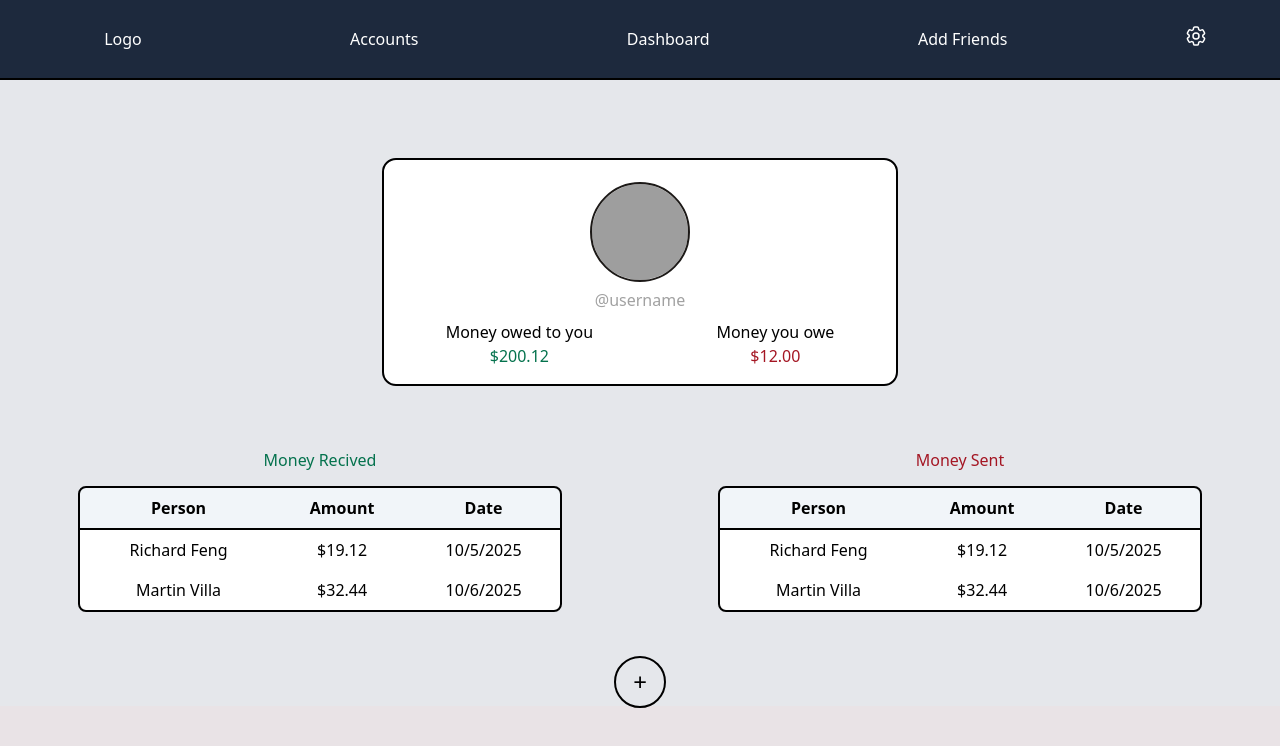
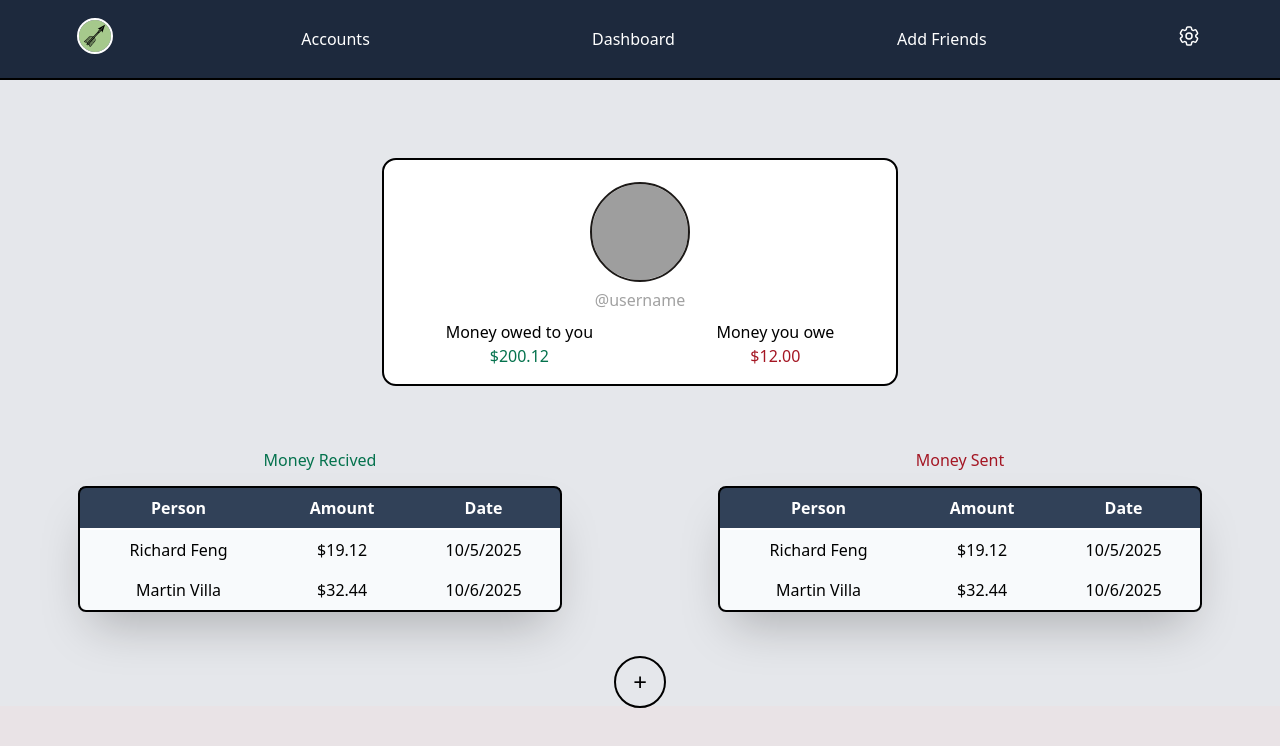
Before and after one commit to Oasis-NEU/f25-group-25, a React (Vite) app in the folder my-react-app/: page /dashboard in a window 1280 px wide. Shown: the top 746 px of the page. Built offline with nearby package versions, Linux system fonts and the light colour scheme; grey boxes are pictures that could not be loaded.

Commit message:
changed settings, navbar, dashboard

```diff
--- a/my-react-app/src/App.jsx
+++ b/my-react-app/src/App.jsx
@@ -7,21 +7,25 @@ import Settings from "./pages/settings";
 import Login from "./pages/login";
 import AddFriends from "./pages/add_contacts";
 import Signup from "./pages/signup";
+import Debts from './pages/debts'
+import { DebtProvider } from './contexts/DebtContext'
+
 
 function App() {
   return (
     <BrowserRouter>
-      <Routes>
-        <Route path="/" element={
-          <Landing></Landing>
-        }/>
-        <Route path="/dashboard" element={<Dashboard />} />
-        <Route path="/landing" element={<Landing />} />
-        <Route path='/settings' element={<Settings/>}/>
-        <Route path='/login' element={<Login/>}/>
-        <Route path='/add_contacts' element={<AddFriends/>}/>
-        <Route path='/signup' element={<Signup/>}/>
-      </Routes>
+      <DebtProvider>
+        <Routes>
+          <Route path="/" element={<Landing />} />
+          <Route path="/dashboard" element={<Dashboard />} />
+          <Route path="/landing" element={<Landing />} />
+          <Route path='/settings' element={<Settings />} />
+          <Route path='/login' element={<Login />} />
+          <Route path='/add_contacts' element={<AddFriends />} />
+          <Route path='/signup' element={<Signup />} />
+          <Route path='/debts' element={<Debts />} />
+        </Routes>
+      </DebtProvider>
     </BrowserRouter>
   )
 }
--- a/my-react-app/src/assets/debttable.jsx
+++ b/my-react-app/src/assets/debttable.jsx
@@ -1,15 +1,15 @@
 function DebtTable() {
     return <div className="flex items-center w-full">
-    <table className='bg-white table-auto rounded-md outline-2 mx-auto [&_td]:text-center [&_td]:py-2 [&_th]:py-2 w-3/4'>
-        <thead className="bg-slate-100 border-b-2 upper font">
+    <table className='bg-white table-auto rounded-md outline-2 mx-auto [&_td]:text-center [&_td]:py-2 [&_th]:py-2 w-3/4 shadow-2xl'>
+        <thead className="bg-slate-700 border-b-2 text-white">
             <tr>
                 <th>Person</th>
                 <th>Amount</th>
                 <th>Date</th>
             </tr>
         </thead>
-        <tbody className="bg-white">
-            <tr>
+        <tbody className="bg-slate-50">
+            <tr className="">
                 <td>Richard Feng</td>
                 <td>$19.12</td>
                 <td>10/5/2025</td>
--- a/my-react-app/src/navbar.jsx
+++ b/my-react-app/src/navbar.jsx
@@ -5,7 +5,9 @@ function NavBar() {
       <div className='bg-slate-800 flex justify-center sticky top-0 z-10 w-full'>
         <div className="flex border-b-2 h-20 w-full justify-around items-center">
         <Link to='/'>
-            <button className="hover:bg-slate-700 rounded-md hover:scale-[1.05] px-8 py-2 text-white transition-all ease-in-out cursor-pointer">Logo</button>
+            <button className="hover:bg-slate-700 rounded-full hover:scale-[1.10] text-white transition-all ease-in-out cursor-pointer">
+                <img src='public/Colored_logo.png' className="h-8 w-8 rounded-full outline-2"></img>
+            </button>
         </Link>
         {/* <Link to='/debts'>
             <button className="hover:bg-slate-700 rounded-md hover:scale-[1.05] px-8 py-2 text-white transition-all ease-in-out cursor-pointer">Debts</button>
--- a/my-react-app/src/pages/dashboard.jsx
+++ b/my-react-app/src/pages/dashboard.jsx
@@ -30,7 +30,7 @@ function Dashboard() {
     </div>
     <div className="mt-12">
         <Link to='/debts'>
-            <button className="rounded-full outline-2 w-12 h-12 text-2xl">+</button>
+            <button className="cursor-pointer rounded-full outline-2 w-12 h-12 text-2xl">+</button>
         </Link>
     </div>
   </div>
--- a/my-react-app/src/pages/settings.jsx
+++ b/my-react-app/src/pages/settings.jsx
@@ -1,7 +1,20 @@
 import NavBar from "../navbar"
 import { Link } from "react-router-dom"
+import React, { useRef } from 'react';
 
 function Settings() {
+    const fileInputRef = useRef(null);
+
+    const handleButtonClick = () => {
+        fileInputRef.current.click()
+    }
+    const handleFileChange = (event) => {
+        const selectedFile = event.target.files[0];
+        if (selectedFile) {
+            console.log('Selected file:', selectedFile.name);
+        }
+    };
+
     return <div className="bg-radial from-[#fffbf6] from-20% to-offwhite">
         <NavBar></NavBar>
         <div className="flex flex-col items-center mx-auto outline-2 w-8/12 my-12 rounded-sm bg-white">
@@ -17,7 +30,12 @@ function Settings() {
                     <img className='my-2 object-cover rounded-full h-18 w-18 outline-2 outline-stone-900' src='https://encrypted-tbn0.gstatic.com/images?q=tbn:ANd9GcSIEd2zxEc_4IQ1jHyniHLECu15zRjkHTBJzA&s'></img>
                     <h1 className="select-all cursor-pointer text-neutral-400">@username</h1>
                 </div>
-                <button className='cursor-pointer outline-2 py-2 px-4 rounded-md'>Change photo</button>
+                <input
+                    type='file'
+                    ref={fileInputRef}
+                    style={{display: "none"}}
+                    onChange={handleFileChange}/>
+                <button onClick={handleButtonClick} className='cursor-pointer outline-2 py-2 px-4 rounded-md hover:bg-slate-700 hover:text-white transition-all hover:outline-slate-700'>Change photo</button>
             </div>
             <div className="flex flex-col items-center w-2/3">
                 <input type='text' placeholder="First name" className="mt-4 w-2/3 border border-gray-300 rounded-md px-3 py-2 focus:outline-none focus:ring-2 focus:ring-gray-400"></input>
```
